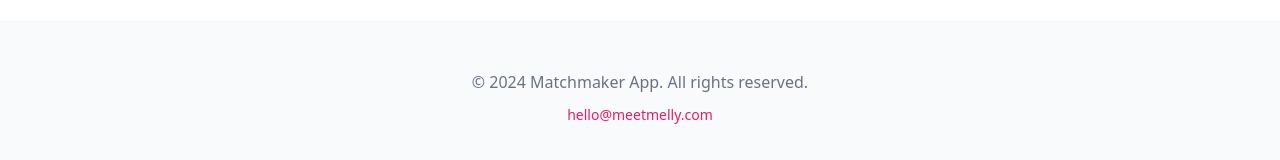
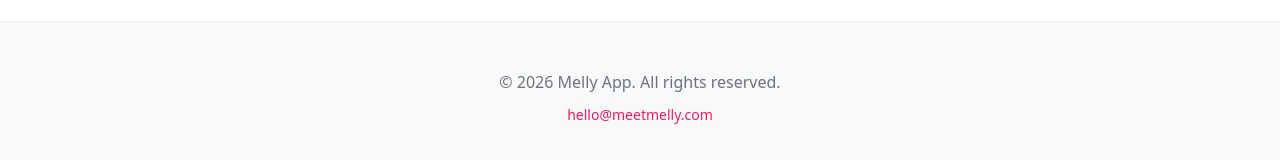
Before and after one commit to samyocode/melly-web, a Next.js app: page / in a window 1280 px wide. Shown: the part 6393-6553 px from the top of the page. Built offline with nearby package versions, Linux system fonts and the light colour scheme.

Commit message:
update to melly

```diff
--- a/app/layout.tsx
+++ b/app/layout.tsx
@@ -13,7 +13,7 @@
 });
 
 export const metadata: Metadata = {
-  title: "Matchmaker – Connect on What Matters",
+  title: "Melly – Connect on What Matters",
   description:
     "Stop swiping on faces. Start connecting on what matters. Take deep-dive quizzes to find your compatibility DNA.",
 };
--- a/app/page.tsx
+++ b/app/page.tsx
@@ -376,7 +376,7 @@
       {/* --- FOOTER --- */}
       <footer className="py-12 text-center bg-gray-50 border-t border-gray-100">
         <p className="mb-2 text-gray-500">
-          © 2024 Matchmaker App. All rights reserved.
+          © 2026 Melly App. All rights reserved.
         </p>
         <a
           href="mailto:hello@meetmelly.com"
```
